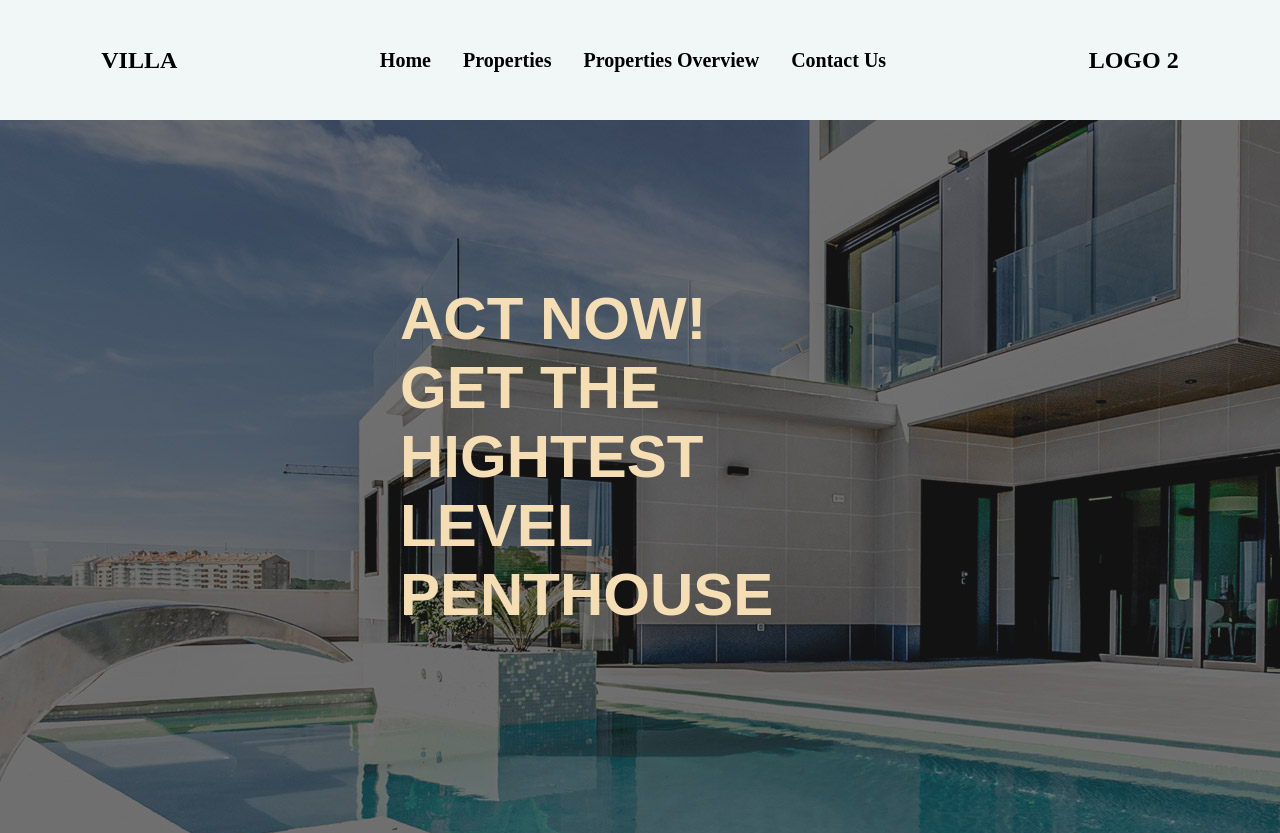
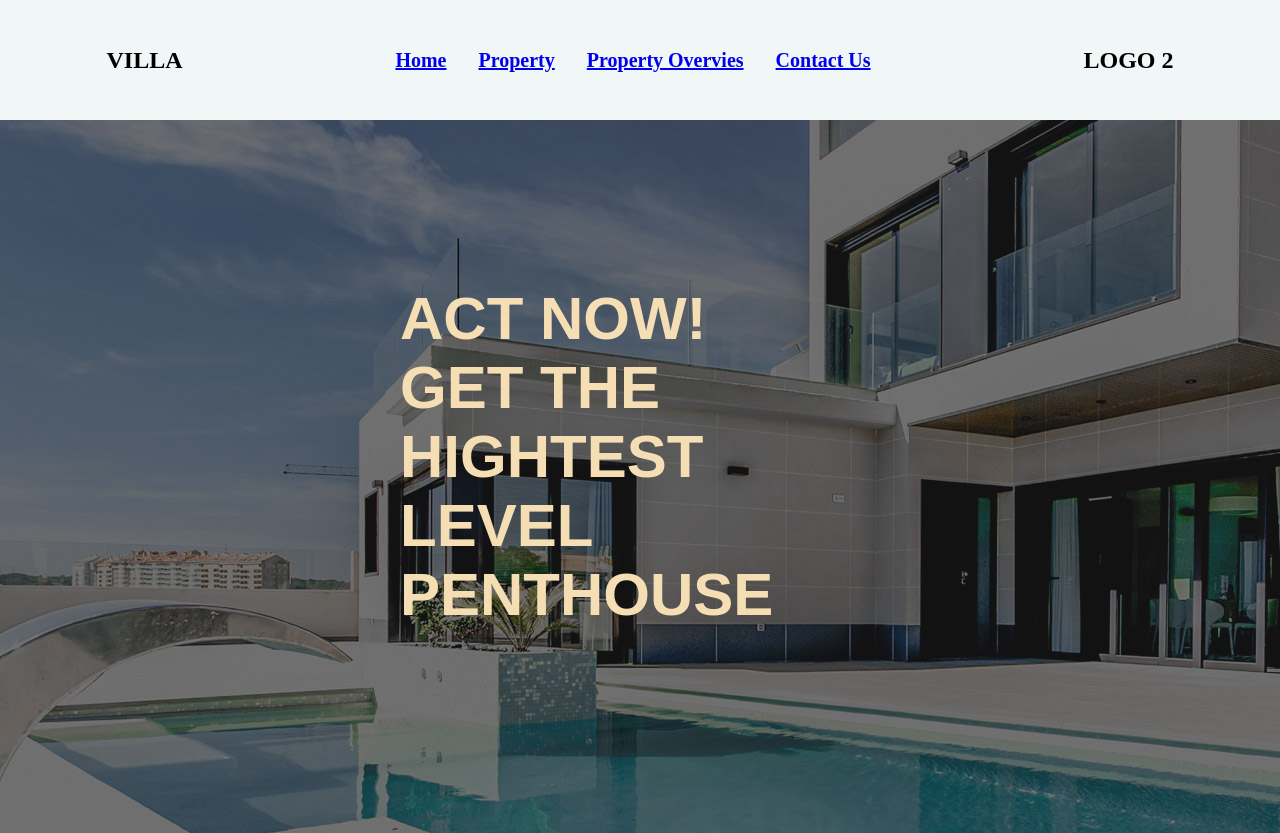
Before and after one commit to iswilliam-github/Week-5-Task, a plain HTML site: page index.html in a window 1280 px wide. Shown: the top 833 px of the page. Drawn offline with Linux system fonts and the light colour scheme; a web font is replaced by a local one.

Commit message:
commit 2

```diff
--- a/index.html
+++ b/index.html
@@ -14,15 +14,16 @@
             <div class="logo"><h2>VILLA</h2></div>
             <div class="navbar">
                 <div class="navitem">
-                    <div class="home">Home</div>
-                    <div class="home">Properties</div>
-                    <div class="home">Properties Overview</div>
-                    <div class="home">Contact Us</div>
+                    <a href="#home"><div class="home">Home</div></a>
+                    <a href="#property"><div class="home">Property</div></a>
+                    <a href="#propertyoverview"><div class="home">Property Overvies</div></a>
+                    <a href="#contact"><div class="home">Contact Us</div></a>
                 </div>
             </div>
             <div class="logo"><h2>LOGO 2</h2></div>
         </header>
         <main>
+            <div class="landing" id="home">
                     <img src="images/banner-03.jpg" alt="Hero Image">
                     <div class="herotext">
                         <p>ACT NOW!</p>
@@ -31,6 +32,7 @@
                         <p>LEVEL</p>
                         <p> PENTHOUSE</p>
           </div>
+                    </div>
         </main>
     </body>
 </html>
```
Lines whose indentation alone changed are shown as unchanged.
